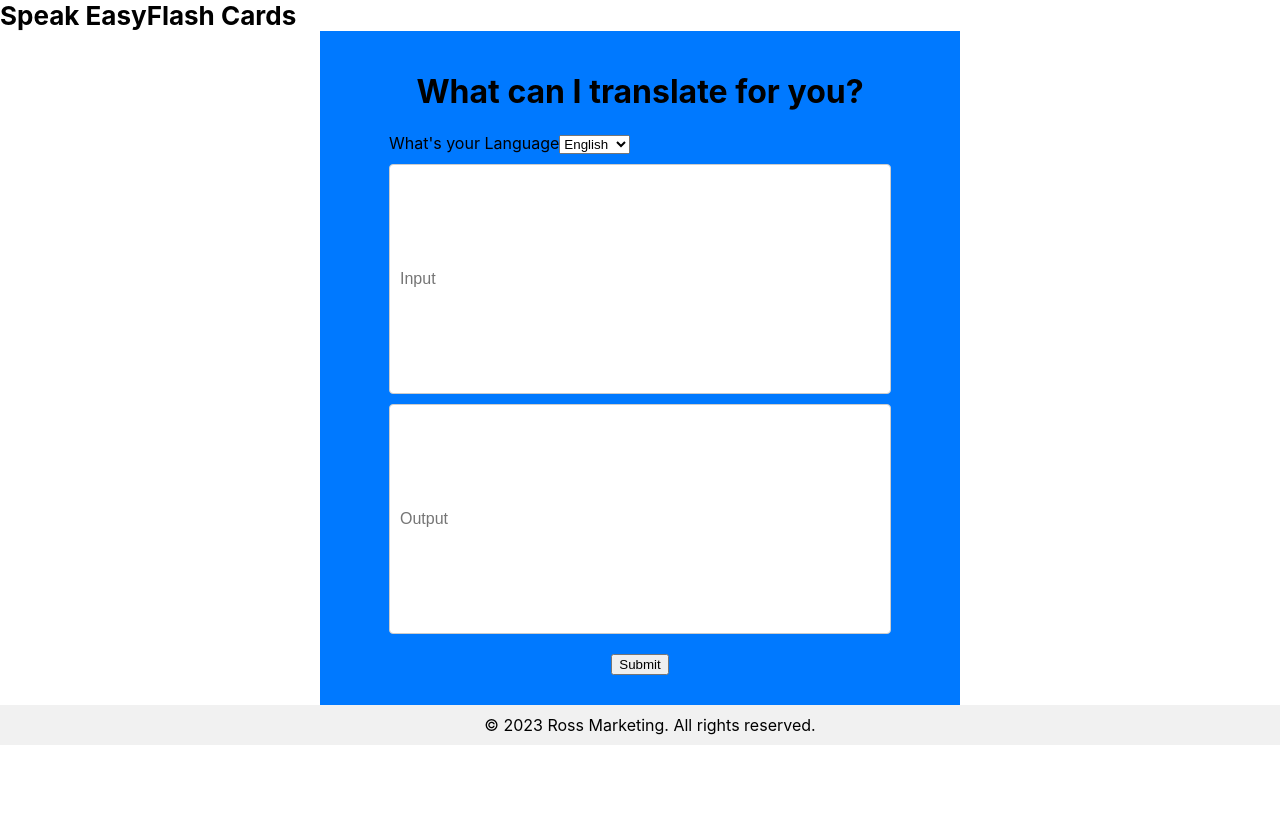
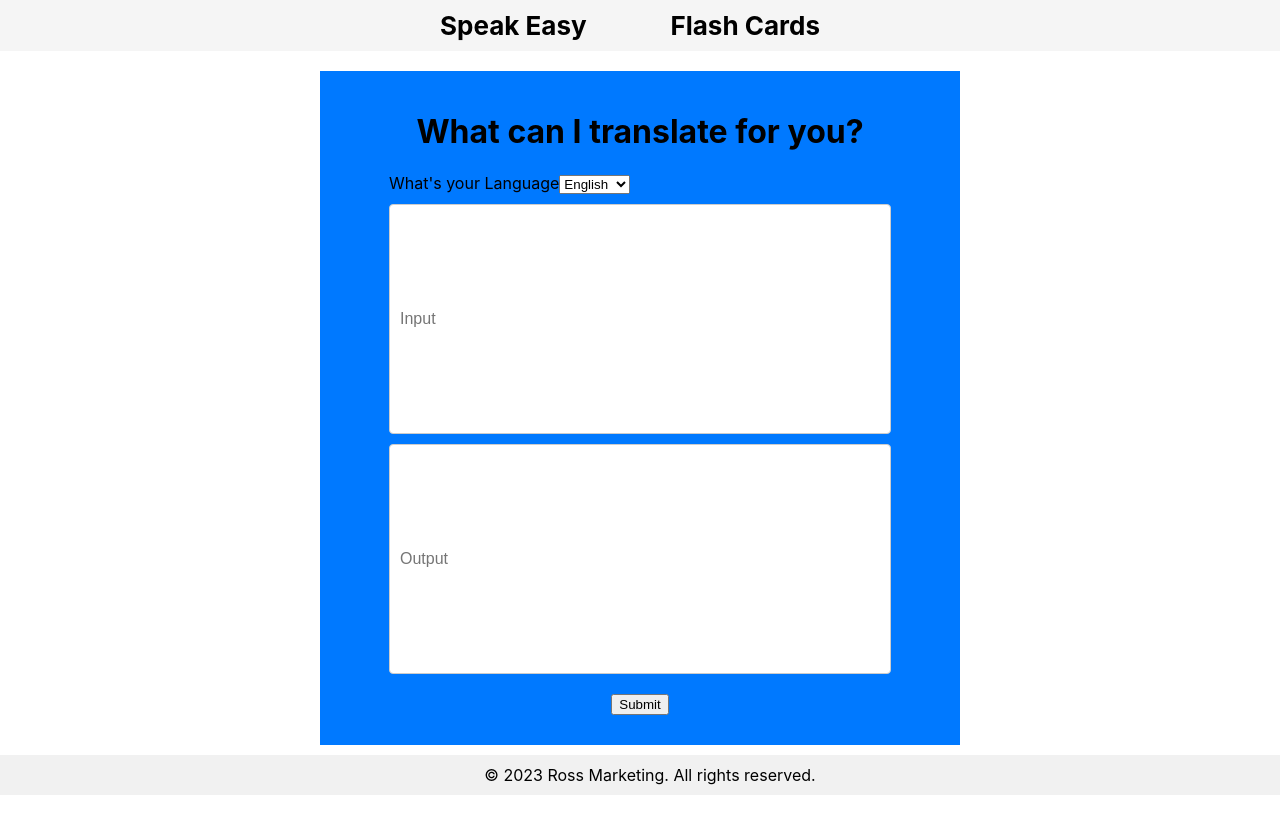
Before and after one commit to JacobR96/Translator, a React (Create React App) app in the folder translator/: page / in a window 1280 px wide. Built offline with nearby package versions, Linux system fonts and the light colour scheme; no server answers.

Commit message:
fixed flashcards styling

```diff
--- a/translator/src/App.css
+++ b/translator/src/App.css
@@ -1,12 +1,33 @@
-.Header {
+/* App.css */
+
+/* Global styles */
+
+html, body {
+  height: 100%;
+}
+
+#root {
+  display: flex;
+  flex-direction: column;
+  min-height: 100vh;
+}
+
+/* Header styles */
+
+.header {
   background-color: #F5F5F5;
   text-align: center;
+  margin-bottom: 20px; /* Add margin-bottom to create space */
+  display: flex;
+  justify-content: center;
 }
 
+/* Page-specific styles */
 
-.home_page{
+.home_page {
   background-color: #0079FF;
 }
+
 .container {
   max-width: 600px;
   margin: 0 auto;
@@ -34,6 +55,7 @@
     grid-template-columns: 1fr;
   }
 }
+
 div {
   margin-bottom: 10px;
 }
@@ -46,6 +68,7 @@ input {
   border: 1px solid #ccc;
   border-radius: 4px;
 }
+
 .container {
   display: flex;
   flex-direction: column;
@@ -59,7 +82,6 @@ input {
   margin-bottom: 10px;
 }
 
-
 .mainpage_submit {
   display: flex;
   justify-content: center;
@@ -67,26 +89,75 @@ input {
   margin-top: 20px;
 }
 
+/* Footer styles */
+
 .footer {
-  position: relative;
-  bottom: 0;
-  left: 0;
   width: 100%;
   padding: 10px;
   background-color: #f1f1f1;
   text-align: center;
+  margin-top: auto; /* Push the footer to the bottom */
 }
+
+/* Card styles */
+
 .card {
-  width: calc(33.33% - 2rem);
+  width: 300px; /* Adjust the width as desired */
   margin: 1rem;
 }
 
+.card-image {
+  width: 100%;
+  height: auto;
+}
+
+/* FlashCardIndex styles */
+
 .flashcard-index-cards {
   display: flex;
-  flex-wrap: wrap;
-  justify-content: space-around;
+  flex-direction: column;
+  align-items: center;
 }
+
+.nav-container {
+  display: flex;
+  justify-content: space-between;
+  width: 400px; /* Adjust the width to match the card width */
+  margin-top: 10px;
+}
+
 .nav-link {
   font-size: 26px;
   text-align: center;
+  color: black;
+  font-weight: bold;
+  text-decoration: none;
+  margin-right: 20px;
 }
+
+
+
+.flashcard {
+  width: 14rem;
+  height: 20rem;
+  display: flex;
+  flex-direction: column;
+  justify-content: center;
+  align-items: center;
+  font-size: 24px;
+  transition: transform 0.3s ease-in-out;
+  margin: 10px;
+  padding: 20px;
+  border-radius: 8px;
+  cursor: pointer;
+  margin-top: 10%;
+}
+
+/* ... */
+
+
+.flashcard.active {
+  transform: rotateY(180deg);
+}
+
+/* Card Image styles */
--- a/translator/src/App.js
+++ b/translator/src/App.js
@@ -64,10 +64,10 @@ function App() {
       .catch((errors) => console.log("Delete errors:", errors));
   };
 
-
   return (
-    <>
+    <div id="root">
       <Header />
+      <div className="main-content">
         <Routes>
           <Route path="/" element={<Main />} />
           <Route path="/flashcardindex" element={<FlashCardIndex flashcards={flashcards} />} />
@@ -76,8 +76,9 @@ function App() {
           <Route path="/flashcardedit/:id" element={<FlashCardEdit flashcards={flashcards} updateFlashCard={updateFlashCard} />} />
           <Route path="*" element={<NotFound />} />
         </Routes>
+      </div>
       <Footer />
-    </>
+    </div>
   );
 }
 
--- a/translator/src/Components/Header.js
+++ b/translator/src/Components/Header.js
@@ -2,17 +2,17 @@ import React from 'react';
 import { NavLink } from 'reactstrap';
 
 function Header(args) {
-
   return (
-    <>
-      <NavLink href="/" className="nav-link" style={{ color: 'black', fontWeight: 'bold', textAlign: 'center', textDecoration: 'none' }}>
-        Speak Easy
-      </NavLink>
-
-      <NavLink href="/flashcardindex" className="nav-link" style={{ color: 'black', fontWeight: 'bold', textAlign: 'center', textDecoration: 'none' }}>
-        Flash Cards
-      </NavLink>
-    </>
+    <div className="header">
+      <div className="nav-container">
+        <NavLink href="/" className="nav-link">
+          Speak Easy
+        </NavLink>
+        <NavLink href="/flashcardindex" className="nav-link">
+          Flash Cards
+        </NavLink>
+      </div>
+    </div>
   );
 }
 
--- a/translator/src/Pages/FlashCardIndex.js
+++ b/translator/src/Pages/FlashCardIndex.js
@@ -1,36 +1,56 @@
-import React from "react";
-import { Card, CardBody, CardTitle, CardSubtitle, CardText, Button } from "reactstrap";
-import { NavLink } from "react-router-dom";
+import React, { useState } from 'react';
+import { Card, CardBody, CardTitle, CardSubtitle, CardText, Button } from 'reactstrap';
+import { NavLink } from 'react-router-dom';
 
 const FlashCardIndex = ({ flashcards }) => {
-  console.log(flashcards);
+  const [currentIndex, setCurrentIndex] = useState(0);
+
+  const handleNextCard = () => {
+    setCurrentIndex((prevIndex) => (prevIndex + 1) % flashcards.length);
+  };
+
+  const handlePreviousCard = () => {
+    setCurrentIndex((prevIndex) => (prevIndex - 1 + flashcards.length) % flashcards.length);
+  };
 
   return (
     <main className="flashcard-index-cards">
       <NavLink to="/flashcardnew" className="nav-link">
         <Button>Create Flash Card</Button>
       </NavLink>
-      {flashcards?.map((flashcard, index) => (
-        <Card style={{ width: "14rem" }} key={index}>
+
+      <div className="flashcard">
+        {flashcards && flashcards.length > 0 ? (
+          <Card className="card">
+            <div className="card-image">
               <img
-            alt={` ${flashcard.english}`}
-            src={flashcard.image}
-            style={{ width: "250px", height: "250px" }}
+                alt={flashcards[currentIndex].english}
+                src={flashcards[currentIndex].image}
+                className="card-image"
               />
+            </div>
             <CardBody>
-            <CardTitle tag="h5">{flashcard.english}</CardTitle>
-            <CardSubtitle className="mb-2 text-muted" tag="h6">
-              Spanish {flashcard.spanish}
-            </CardSubtitle>
+              {/* <CardTitle tag="h5">{flashcards[currentIndex].english}</CardTitle> */}
+              {/* <CardSubtitle className="mb-2 text-muted" tag="h6">
+                Spanish: {flashcards[currentIndex].spanish}
+              </CardSubtitle> */}
               <CardText>
-              <p>{flashcard.description}</p>
+                <p>{flashcards[currentIndex].english}</p>
               </CardText>
-            <NavLink to={`/flashcardshow/${flashcard.id}`} className="nav-link">
+              <NavLink to={`/flashcardshow/${flashcards[currentIndex].id}`} className="nav-link">
                 See More Details
               </NavLink>
             </CardBody>
           </Card>
-      ))}
+        ) : (
+          <p>No flashcards available.</p>
+        )}
+      </div>
+
+      <div className="nav-container">
+        <Button onClick={handlePreviousCard}>Previous</Button>
+        <Button onClick={handleNextCard}>Next</Button>
+      </div>
     </main>
   );
 };
--- a/translator/src/Pages/FlashCardShow.js
+++ b/translator/src/Pages/FlashCardShow.js
@@ -7,19 +7,20 @@ const FlashCardShow = ({ flashcards, deleteFlashCard }) => {
   const { id } = useParams();
   const navigate = useNavigate();
 
-  const currentFlashCard = flashcards.find((flashcard) => flashcard.id === +id);
-
   const handleDelete = () => {
-    deleteFlashCard(currentFlashCard.id);
+    deleteFlashCard(id);
     navigate('/flashcardindex');
   };
 
+  const currentFlashCard = flashcards.find((flashcard) => flashcard.id === +id);
+
   if (!currentFlashCard) {
-    return <div>Loading...</div>; // Add a loading state or handle the case where the flashcard is not found
+    return <div>Loading...</div>;
   }
 
   return (
     <main style={{ width: '80%', margin: '0 auto' }}>
+      <div className="flashcard">
         <Card style={{ width: '100%' }}>
           <img alt={currentFlashCard.english} src={currentFlashCard.image} style={{ width: '80%', height: '80%' }} />
           <CardBody>
@@ -39,6 +40,7 @@ const FlashCardShow = ({ flashcards, deleteFlashCard }) => {
             Edit Flash Card
           </NavLink>
         </Card>
+      </div>
     </main>
   );
 };
```
Lines whose indentation alone changed are shown as unchanged.
